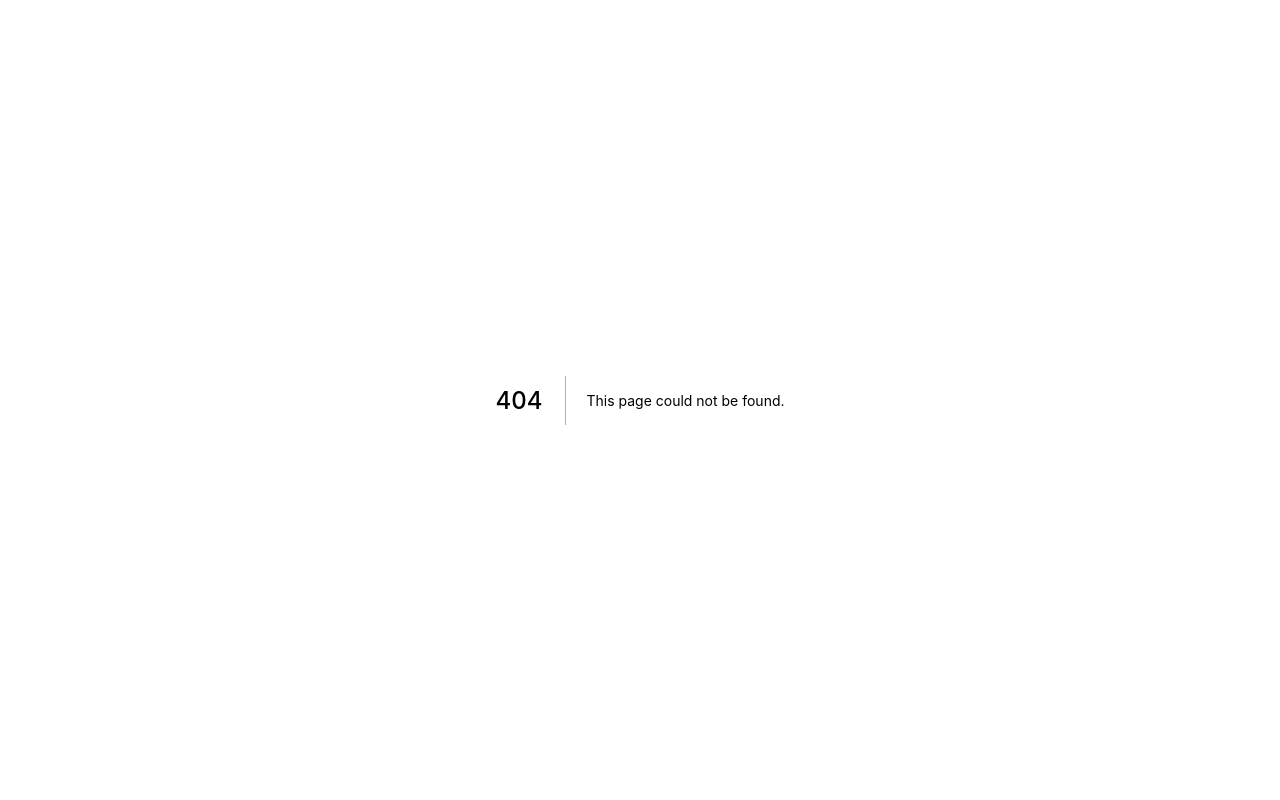
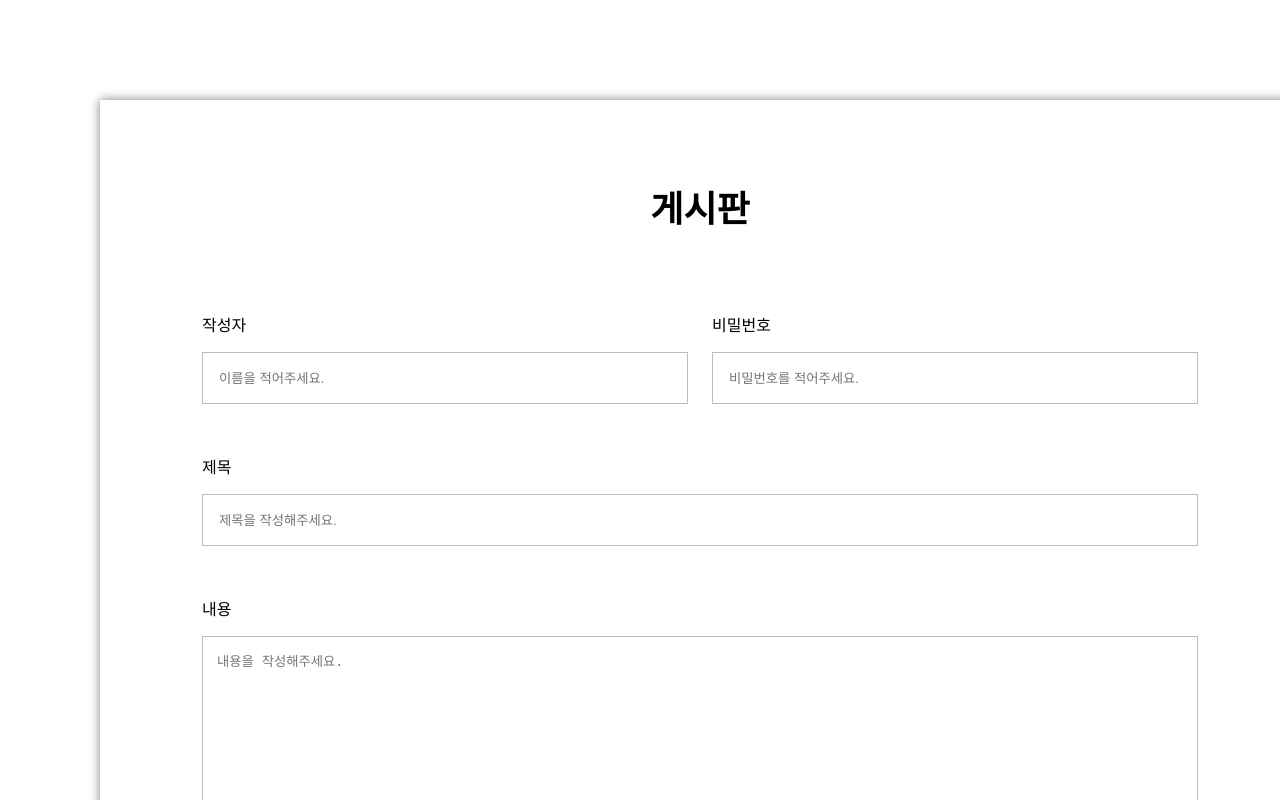
Before and after one commit to chanmi94/codecamp-04, a Next.js app in the folder freeboard_frontend/: page /boards/1/edit in a window 1280 px wide. Before the commit this address had no page. Shown: the top 800 px of the page. Built offline with nearby package versions, Linux system fonts and the light colour scheme.

Commit message:
게시물 수정 포토폴리오 진행중

```diff
--- /dev/null
+++ b/freeboard_frontend/pages/boards/[boardId]/edit/index.js
@@ -0,0 +1,11 @@
+import BoardWrite from "../../../../src/components/units/write2/Write.container";
+
+
+
+export default function BoardsEditPage(){
+
+    return(
+        <BoardWrite isEdit={true}/>
+
+    )
+}
--- a/freeboard_frontend/pages/boards/new/index.js
+++ b/freeboard_frontend/pages/boards/new/index.js
@@ -1,8 +1,9 @@
-import BoardWrite from "../../../src/components/units/write/Write.container";
+import BoardWrite from "../../../src/components/units/write2/Write.container";
+
 export default function BoardsNewPage() {
 
   return (
-    <BoardWrite/>
+    <BoardWrite isEdit={false}/>
 
   );
 }
--- a/freeboard_frontend/src/components/units/detail/BoardDetail.presenter.js
+++ b/freeboard_frontend/src/components/units/detail/BoardDetail.presenter.js
@@ -21,7 +21,7 @@ export default function BoardDetailUI(props){
         </S.CardWrapper>
         <S.BottomWrapper>
           <S.Button onClick={props.GoList}>목록으로</S.Button>
-          <S.Button>수정하기</S.Button>
+          <S.Button onClick={props.BoardEdit}>수정하기</S.Button>
           <S.Button onClick={props.onClickDelete}>삭제하기</S.Button>
         </S.BottomWrapper>
       </S.Wrapper>
--- /dev/null
+++ b/freeboard_frontend/src/components/units/write2/Write.container.js
@@ -0,0 +1,134 @@
+  import BoardWriteUI from './Write.presenter';
+  import { useState } from 'react'
+  import { useMutation } from "@apollo/client";
+  import { useRouter } from 'next/router'
+  import { CREATE_BOARD ,UPDATE_BOARD } from "./Write.queries"
+
+  export default function BoardWrite(props) {
+    const [myQqq, setIsActive] =useState(false)
+    const router = useRouter()
+    const [myWriter, setMyWriter] = useState("");
+    const [myPassword, setMyPassword] = useState("");
+    const [myTitle, setMyTitle] = useState("");
+    const [myContents, setMyContents] = useState("");
+
+    const [myWriterError, setMyWriterError] = useState("");
+    const [myPasswordError, setMyPasswordError] = useState("");
+    const [myTitleError, setMyTitleError] = useState("");
+    const [myContentsError, setMyContentsError] = useState("");
+
+    const [createBoard] = useMutation(CREATE_BOARD);
+    const [updateBoard]=useMutation(UPDATE_BOARD)
+
+
+    function onChangeMyWriter(event) {
+      setMyWriter(event.target.value);
+      if (event.target.value !== "") {
+        setMyWriterError("");
+      }
+
+      if(event.target.value !== "" && myTitle !== "" && myContents !== "" && myPassword !== ""){
+        setIsActive(true)
+      } else {
+        setIsActive(false)
+      }
+    }
+
+    function onChangeMyPassword(event) {
+      setMyPassword(event.target.value);
+      if (event.target.value !== "") {
+        setMyPasswordError("");
+      }
+
+      if(myWriter !== "" && myTitle !== "" && myContents !== "" && event.target.value !== ""){
+        setIsActive(true)
+      } else {
+        setIsActive(false)
+      }
+    }
+
+    function onChangeMyTitle(event) {
+      setMyTitle(event.target.value);
+      if (event.target.value !== "") {
+        setMyTitleError("");
+      }
+
+      if(myWriter !== "" && event.target.value !== "" && myContents !== "" && myPassword !== ""){
+        setIsActive(true)
+      } else {
+        setIsActive(false)
+      }
+    }
+
+    function onChangeMyContents(event) {
+      setMyContents(event.target.value);
+      if (event.target.value !== "") {
+        setMyContentsError("");
+      }
+
+      if(myWriter !== "" && myTitle !== "" && event.target.value !== "" && myPassword !== ""){
+        setIsActive(true)
+      } else {
+        setIsActive(false)
+      }
+    }
+
+    async function onClickSubmit() {
+      if (!myWriter) {
+        setMyWriterError("작성자를 입력해주세요.");
+      }
+      if (!myPassword) {
+        setMyPasswordError("비밀번호를 입력해주세요.");
+      }
+      if (!myTitle) {
+        setMyTitleError("제목을 입력해주세요.");
+      }
+      if (!myContents) {
+        setMyContentsError("내용을 입력해주세요.");
+      }
+      if (myWriter && myPassword && myTitle && myContents) {
+        const result = await createBoard({
+          variables: {
+            createBoardInput: {
+              writer: myWriter,
+              password: myPassword,
+              title: myTitle,
+              contents: myContents
+            }
+          }
+        });
+        router.push(`/boards/${result.data.createBoard._id}`)
+      }
+    }
+    async function xxx(){
+        // alert("수정하기 버튼을 누르셨습니다!")
+      const result = await updateBoard({
+          variables:{
+            updateBoardInput:{
+              writer:myWriter, title:myTitle, contents:myContents
+            }  }
+      })
+      console.log(result)
+      // router.push(`/boards/${router.query._Id}`)
+      router.push(`/boards/list`)
+
+  }
+
+    return(
+      <BoardWriteUI aaa={onChangeMyWriter}
+       bbb={onChangeMyPassword}
+       ccc={onChangeMyTitle}
+       ddd={onChangeMyContents}
+       myWriterError={myWriterError}
+       myPasswordError={myPasswordError}
+       myTitleError={myTitleError}
+       myContentsError={myContentsError}
+       qqq={myQqq}
+
+       ggg={props.isEdit}
+       xxx={xxx}
+       zzz={onClickSubmit}
+
+       />
+      )
+    }
--- /dev/null
+++ b/freeboard_frontend/src/components/units/write2/Write.presenter.js
@@ -0,0 +1,99 @@
+import {MyButton } from "./Write.styles"
+import {
+  Address,
+  ButtonWrapper,
+  Contents,
+  ImageWrapper,
+  InputWrapper,
+  Label,
+  OptionWrapper,
+  Password,
+  RadioButton,
+  RadioLabel,
+  SearchButton,
+  Subject,
+  SubmitButton,
+  Title,
+  Wrapper,
+  Writer,
+  WriterWrapper,
+  Youtube,
+  Zipcode,
+  ZipcodeWrapper,
+  UploadButton,
+  Error
+} from "../../../../styles/BoardsNew"
+
+
+export default function BoardWriteUI(props){
+  return (
+    <Wrapper>
+      <Title>게시판</Title>
+      <WriterWrapper>
+        <InputWrapper>
+          <Label>작성자</Label>
+          <Writer type="text" placeholder="이름을 적어주세요." onChange={props.aaa} />
+          <Error>{props.myWriterError}</Error>
+        </InputWrapper>
+        <InputWrapper>
+          <Label>비밀번호</Label>
+          <Password type="password" placeholder="비밀번호를 적어주세요." onChange={props.bbb} />
+          <Error>{props.myPasswordError}</Error>
+        </InputWrapper>
+      </WriterWrapper>
+      <InputWrapper>
+        <Label>제목</Label>
+        <Subject type="text" placeholder="제목을 작성해주세요." onChange={props.ccc} />
+        <Error>{props.myTitleError}</Error>
+      </InputWrapper>
+      <InputWrapper>
+        <Label>내용</Label>
+        <Contents placeholder="내용을 작성해주세요." onChange={props.ddd} />
+        <Error>{props.myContentsError}</Error>
+      </InputWrapper>
+      <InputWrapper>
+        <Label>주소</Label>
+        <ZipcodeWrapper>
+          <Zipcode placeholder="07250" readOnly />
+          <SearchButton>우편번호 검색</SearchButton>
+        </ZipcodeWrapper>
+        <Address readOnly />
+        <Address />
+      </InputWrapper>
+      <InputWrapper>
+        <Label>유튜브</Label>
+        <Youtube placeholder="링크를 복사해주세요." />
+      </InputWrapper>
+      <ImageWrapper>
+        <Label>사진첨부</Label>
+        <UploadButton>
+          <>+</>
+          <>Upload</>
+        </UploadButton>
+        <UploadButton>
+          <>+</>
+          <>Upload</>
+        </UploadButton>
+        <UploadButton>
+          <>+</>
+          <>Upload</>
+        </UploadButton>
+      </ImageWrapper>
+      <OptionWrapper>
+        <Label>메인설정</Label>
+        <RadioButton type="radio" id="youtube" name="radio-button" />
+        <RadioLabel htmlFor="youtube">유튜브</RadioLabel>
+        <RadioButton type="radio" id="image" name="radio-button" />
+        <RadioLabel htmlFor="image">사진</RadioLabel>
+      </OptionWrapper>
+      <ButtonWrapper>
+
+        {/* <MyButton onClick={props.onClickSubmit}qqq={props.qqq}>등록하기</MyButton> */}
+        {!props.ggg&&<MyButton onClick={props.zzz} qqq={props.qqq}>게시물등록 하기!!</MyButton>}
+        {props.ggg&&<MyButton onClick={props.xxx} qqq={props.qqq}>게시물수정 하기!!</MyButton>}
+
+
+      </ButtonWrapper>
+    </Wrapper>
+  );
+}
--- /dev/null
+++ b/freeboard_frontend/src/components/units/write2/Write.queries.js
@@ -0,0 +1,18 @@
+import { gql } from "@apollo/client";
+
+
+export const CREATE_BOARD = gql`
+  mutation createBoard($createBoardInput: CreateBoardInput!) {
+    createBoard(createBoardInput: $createBoardInput) {
+      _id
+    }
+  }
+`;
+
+export const UPDATE_BOARD = gql`
+mutation updateBoard($updateBoardInput: UpdateBoardInput!) {
+  updateBoard(updateBoardInput: $updateBoardInput) {
+    _id
+  }
+}
+`;
--- /dev/null
+++ b/freeboard_frontend/src/components/units/write2/Write.styles.js
@@ -0,0 +1,10 @@
+import styled from "@emotion/styled"
+
+
+
+export const MyButton =styled.button`
+    background-color:grey;
+    background-color: ${props=> props.qqq ===true
+                    && "yellow" };
+    font-size: 30px;
+`
```
Also changed, not shown: freeboard_frontend/pages/boards/index.js (added, +32 -0 lines), freeboard_frontend/src/components/units/detail/BoardDetail.container.js (+10 -3 lines).
